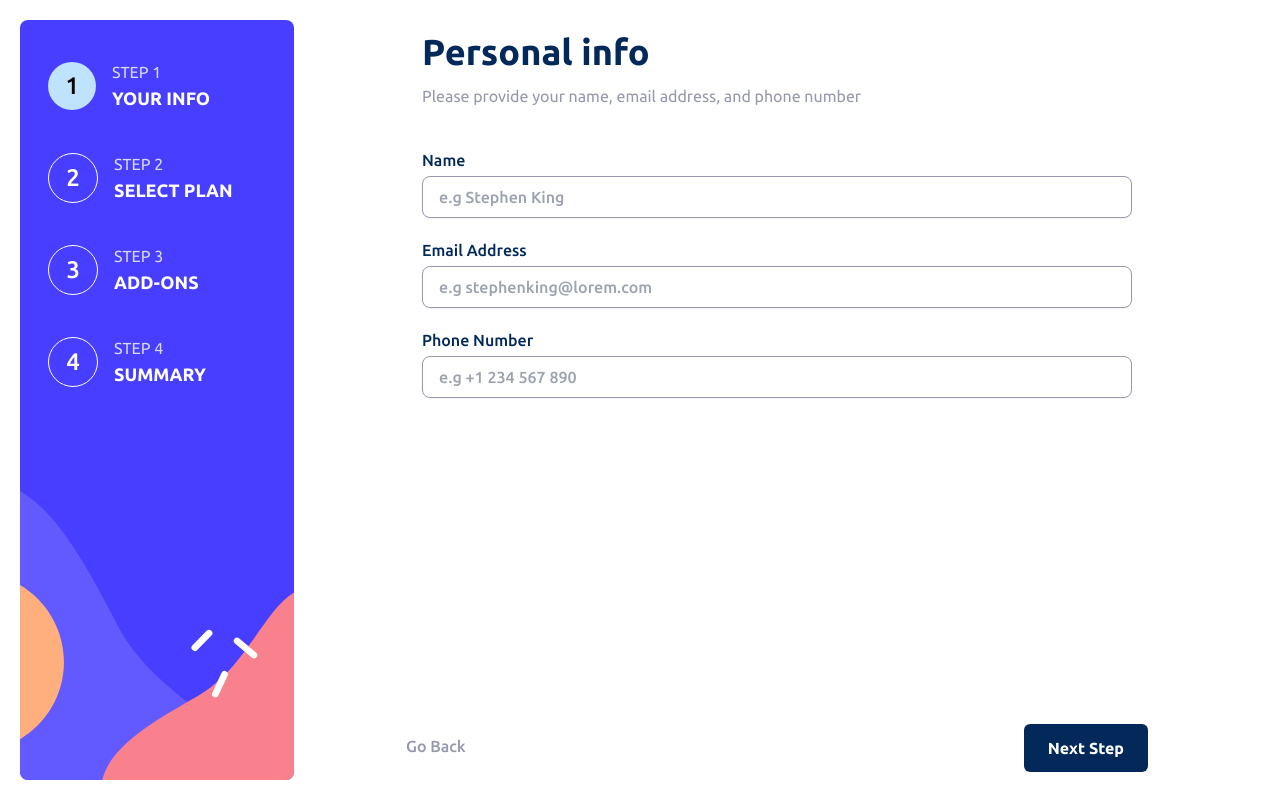
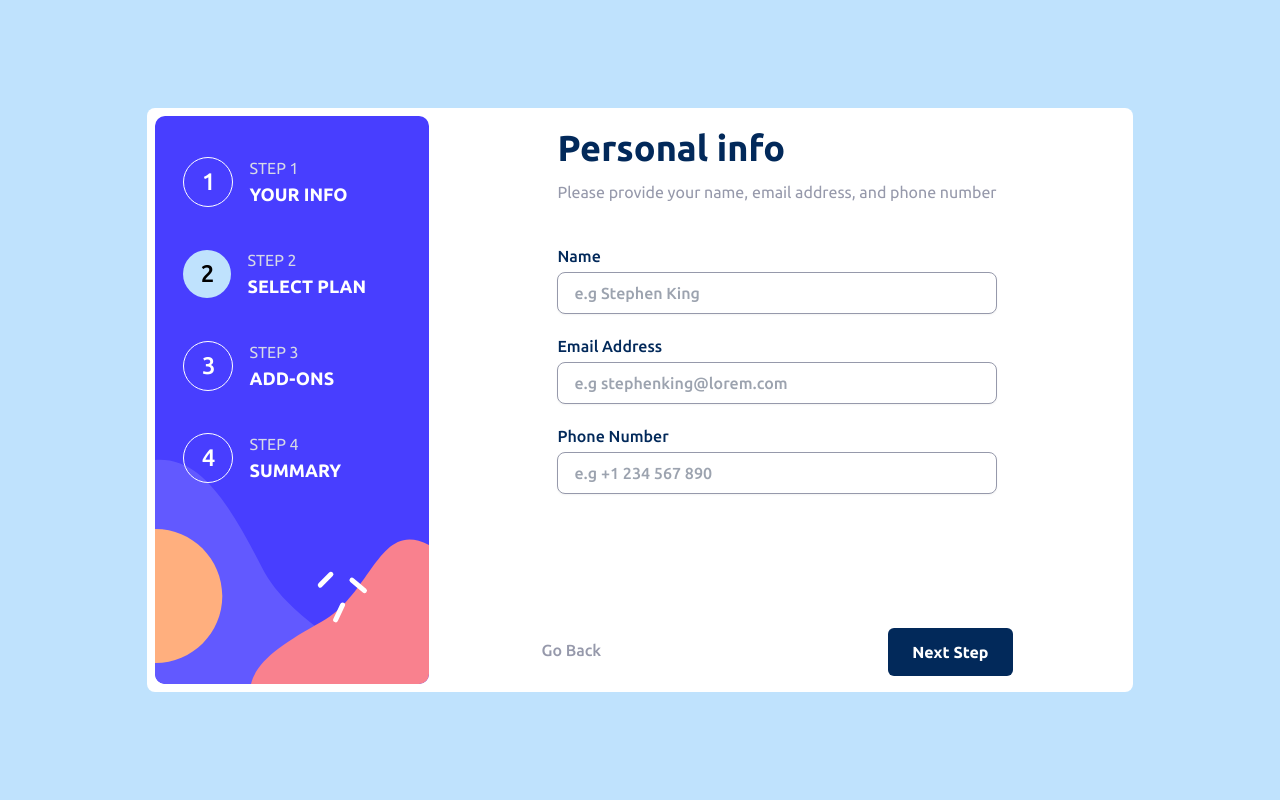
Before and after one commit to gideon-del/multi-step-form, a React (Vite) app: page / in a window 1280 px wide. Built offline with nearby package versions, Linux system fonts and the light colour scheme.

Commit message:
Fixing the design

```diff
--- a/src/App.jsx
+++ b/src/App.jsx
@@ -1,15 +1,14 @@
 import { useState } from "react";
 import bgDesk from "./assets/images/bg-sidebar-desktop.svg";
 import bgMob from "./assets/images/bg-sidebar-mobile.svg";
-import { firstInputs } from "./data";
-import Inputs from "./components/Inputs";
 import { steps } from "./data";
-
+import acrade from "./assets/images/icon-arcade.svg";
+import FirstStep from "./components/FirstStep";
 function App() {
-  const [cuurentStep, setCurrentStep] = useState(0);
+  const [cuurentStep, setCurrentStep] = useState(1);
   return (
     <>
-      <main className="font-Medium  lg:px-5 lg:py-5 mx-auto flex flex-col md:flex-row min-h-screen relative inset-0">
+      <main className="font-Medium  lg:px-2 lg:py-2 m-auto flex flex-col md:flex-row  relative bg-white rounded-lg inset-0 max-w-7xl w-fit">
         <section className="stack">
           <picture>
             <source srcSet={bgMob} media=" (max-width:768px) " />
@@ -47,19 +46,38 @@ function App() {
         </section>
         <section className=" flex-1 px-6 md:px-14 lg:px-28 md:pt-10 bg-ligthBlue md:bg-white">
           <section className="flex lg:max-w-3xl flex-col justify-between h-full">
-            <div className=" md:h-full flex flex-col bg-white px-4 py-3 w-full rounded-lg relative -top-10">
+            {/* <div className=" md:h-full flex flex-col bg-white px-4 py-3 w-full rounded-lg relative -top-10">
               <h1 className="font-Bold text-marineBlue text-xl md:text-4xl">
-                Personal info
+                Select your Plan
               </h1>
               <p className="text-coolGray font-Regular md:mt-3 mt-1">
-                Please provide your name, email address, and phone number
+                You have the option of monthly or yearly billing
               </p>
-              <form className="flex flex-col md:gap-5 gap-3 md:mt-10 mt-3 flex-1">
-                {firstInputs.map((input) => (
-                  <Inputs key={input.title} {...input} />
-                ))}
+              <form className="flex  md:gap-5 gap-3 md:mt-10 mt-3 ">
+                <div className="pr-20 pl-5 aspect-square border-coolGray border w-fit py-6 rounded-lg">
+                  <img src={acrade} />
+                  <h1 className="flex flex-col gap-3 mt-9">
+                    {" "}
+                    Acrade <span>$9/mo</span>
+                  </h1>
+                </div>
+                <div className="pr-20 pl-5 aspect-square border-coolGray border w-fit py-6 rounded-lg">
+                  <img src={acrade} />
+                  <h1 className="flex flex-col gap-3 mt-9">
+                    {" "}
+                    Acrade <span>$9/mo</span>
+                  </h1>
+                </div>
+                <div className="pr-20 pl-5 aspect-square border-coolGray border w-fit py-6 rounded-lg">
+                  <img src={acrade} />
+                  <h1 className="flex flex-col gap-3 mt-9">
+                    {" "}
+                    Acrade <span>$9/mo</span>
+                  </h1>
+                </div>
               </form>
-            </div>
+            </div> */}
+            <FirstStep />
             <div className=" flex justify-between  items-center">
               <button className="text-coolGray">Go Back</button>
               <button className="bg-marineBlue font-Bold text-white px-6 py-3 after:transition-all after:duration-300 after:ease-in-out relative rounded-md ml-auto  mt-3 mb-2 after:bg-white after:absolute after:inset-0 after:opacity-0 hover:after:opacity-40">
--- /dev/null
+++ b/src/components/FirstStep.jsx
@@ -0,0 +1,23 @@
+import React from "react";
+import Inputs from "./Inputs";
+import { firstInputs } from "../data";
+
+const FirstStep = () => {
+  return (
+    <div className=" md:h-full flex flex-col bg-white px-4 py-3 w-full rounded-lg relative -top-10">
+      <h1 className="font-Bold text-marineBlue text-xl md:text-4xl">
+        Personal info
+      </h1>
+      <p className="text-coolGray font-Regular md:mt-3 mt-1">
+        Please provide your name, email address, and phone number
+      </p>
+      <form className="flex flex-col md:gap-5 gap-3 md:mt-10 mt-3 flex-1">
+        {firstInputs.map((input) => (
+          <Inputs key={input.title} {...input} />
+        ))}
+      </form>
+    </div>
+  );
+};
+
+export default FirstStep;
--- a/src/index.css
+++ b/src/index.css
@@ -17,6 +17,9 @@
   src: local("Unbuntu-Regular"),
     url("./assets/fonts/Ubuntu-Regular.ttf") format("truetype");
 }
+body {
+  @apply bg-ligthBlue;
+}
 @layer components {
   .stack {
     @apply grid grid-cols-1 grid-rows-1;
@@ -28,4 +31,7 @@
   .activeStep {
     @apply bg-ligthBlue;
   }
+  #root {
+    @apply md:grid  md:min-h-screen;
+  }
 }
```
